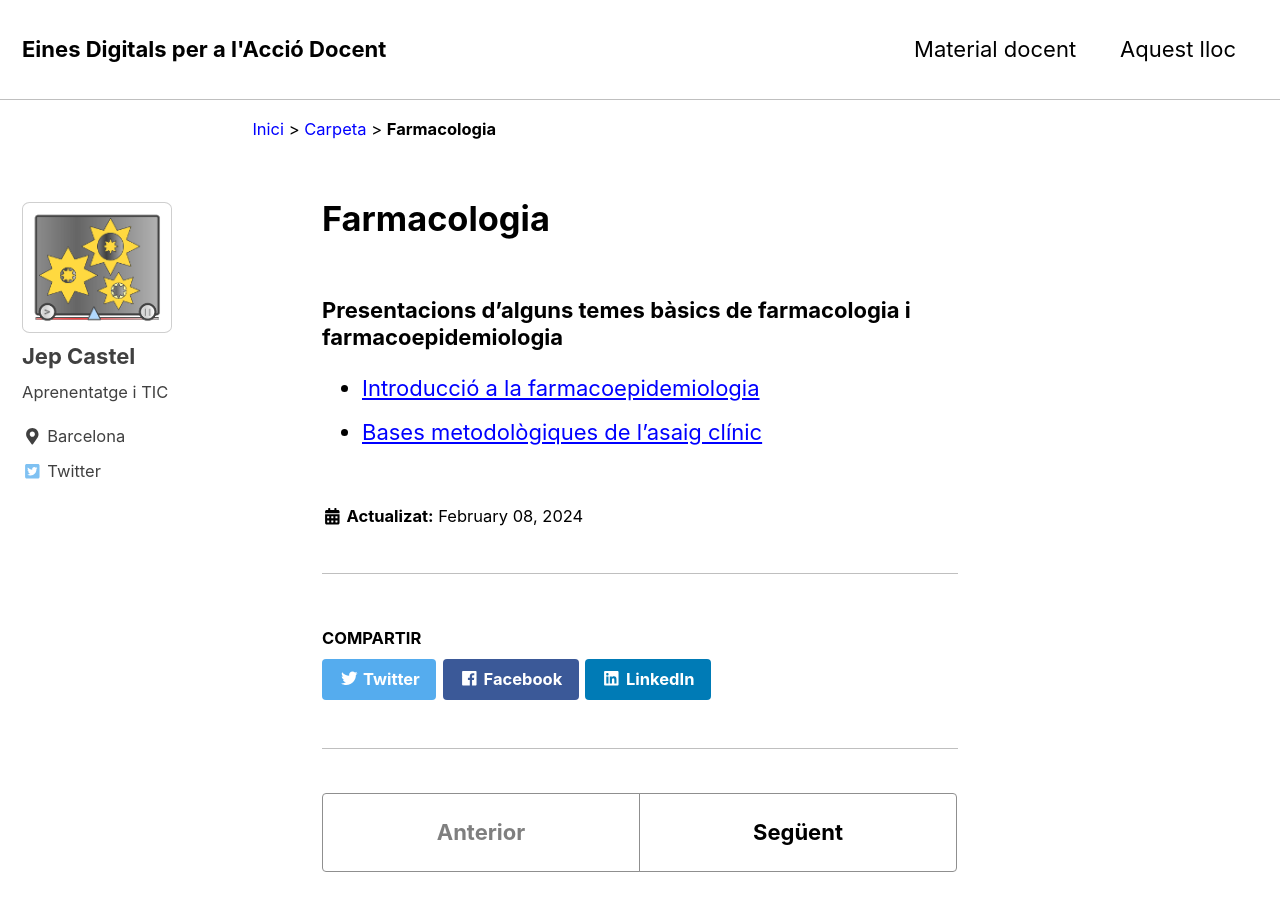
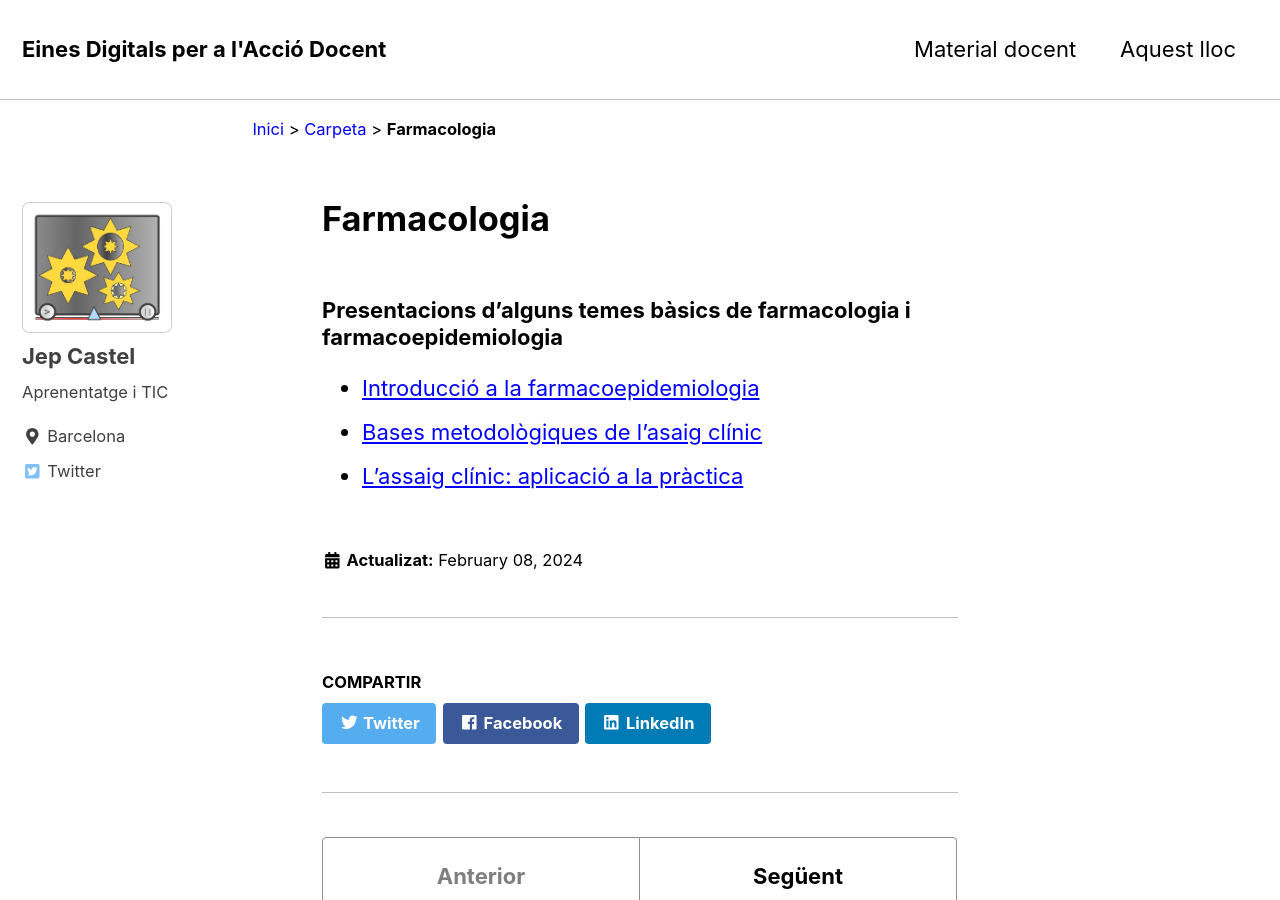
Before and after one commit to jepcastel/github.io, a Jekyll site: the page built from _carpeta/01Farmacologia.md, in a window 1280 px wide and 900 px high. Built offline with Jekyll 4.4.1, drawn with Linux system fonts in a browser that asks for light colours; nearby versions of some CDN libraries.

Commit message:
Update 01Farmacologia.md

```diff
--- a/_carpeta/01Farmacologia.md
+++ b/_carpeta/01Farmacologia.md
@@ -6,3 +6,4 @@ author_profile: true
 ### Presentacions d'alguns temes bàsics de farmacologia i farmacoepidemiologia
 - [Introducció a la farmacoepidemiologia](https://jepcastel.github.io/presentacions/slides-farmacoepidemiologia.html){:target="_blank"}
 - [Bases metodològiques de l'asaig clínic](https://jepcastel.github.io/presentacions/slides-bases-metodolgiques-de-lassaog-clnic.html){:target="_blank"}
+- [L'assaig clínic: aplicació a la pràctica](https://jepcastel.github.io/presentacions/slides-assaig-clinic-practica.html){:target="_blank"}
```
